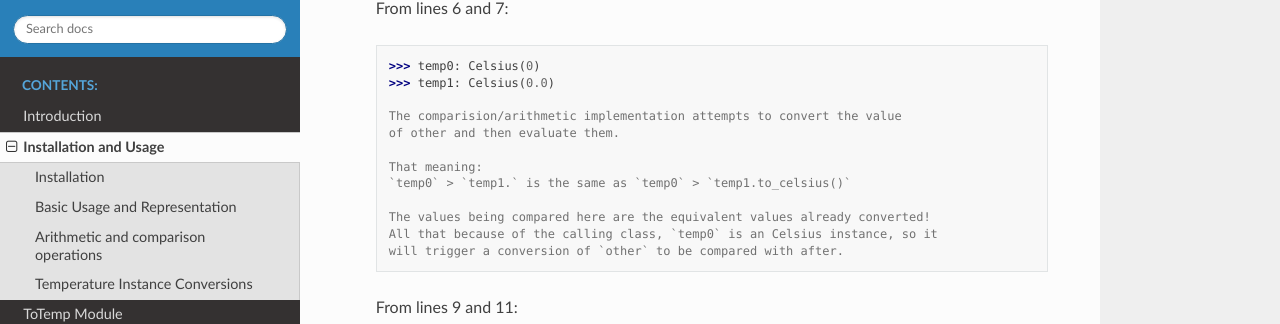
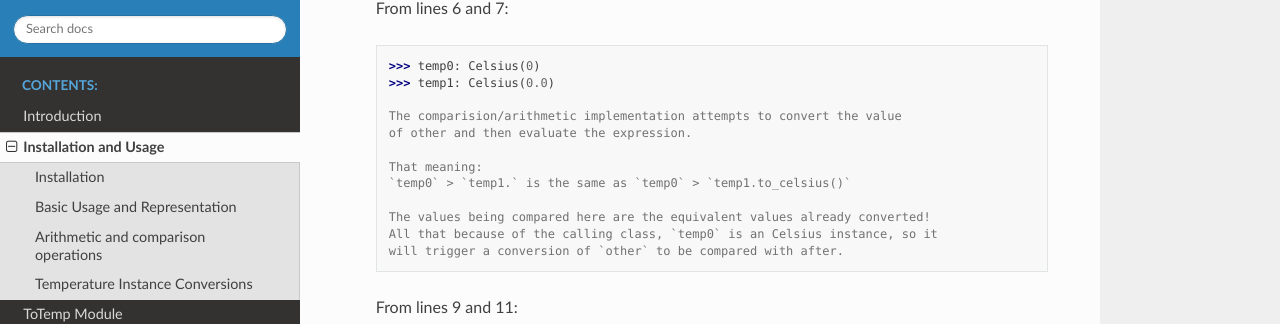
Before and after one commit to eddyyxxyy/ToTemp, a Sphinx documentation site: the page built from docs/source/installation_usage.rst, in a window 1280 px wide and 900 px high, scrolled down 4042 px. Shown: the part 134-458 px from the top of the window. Built offline with Sphinx 7.4.7 and the Read the Docs theme 2.0.0, drawn with Linux system fonts in a browser that asks for light colours.

Commit message:
Docs: fixes line 218

```diff
--- a/docs/source/installation_usage.rst
+++ b/docs/source/installation_usage.rst
@@ -215,7 +215,7 @@ Another example, with the same objects:
         >>> temp1: Celsius(0.0)
 
         The comparision/arithmetic implementation attempts to convert the value
-        of other and then evaluate them.
+        of other and then evaluate the expression.
 
         That meaning:
         `temp0` > `temp1.` is the same as `temp0` > `temp1.to_celsius()`
```
